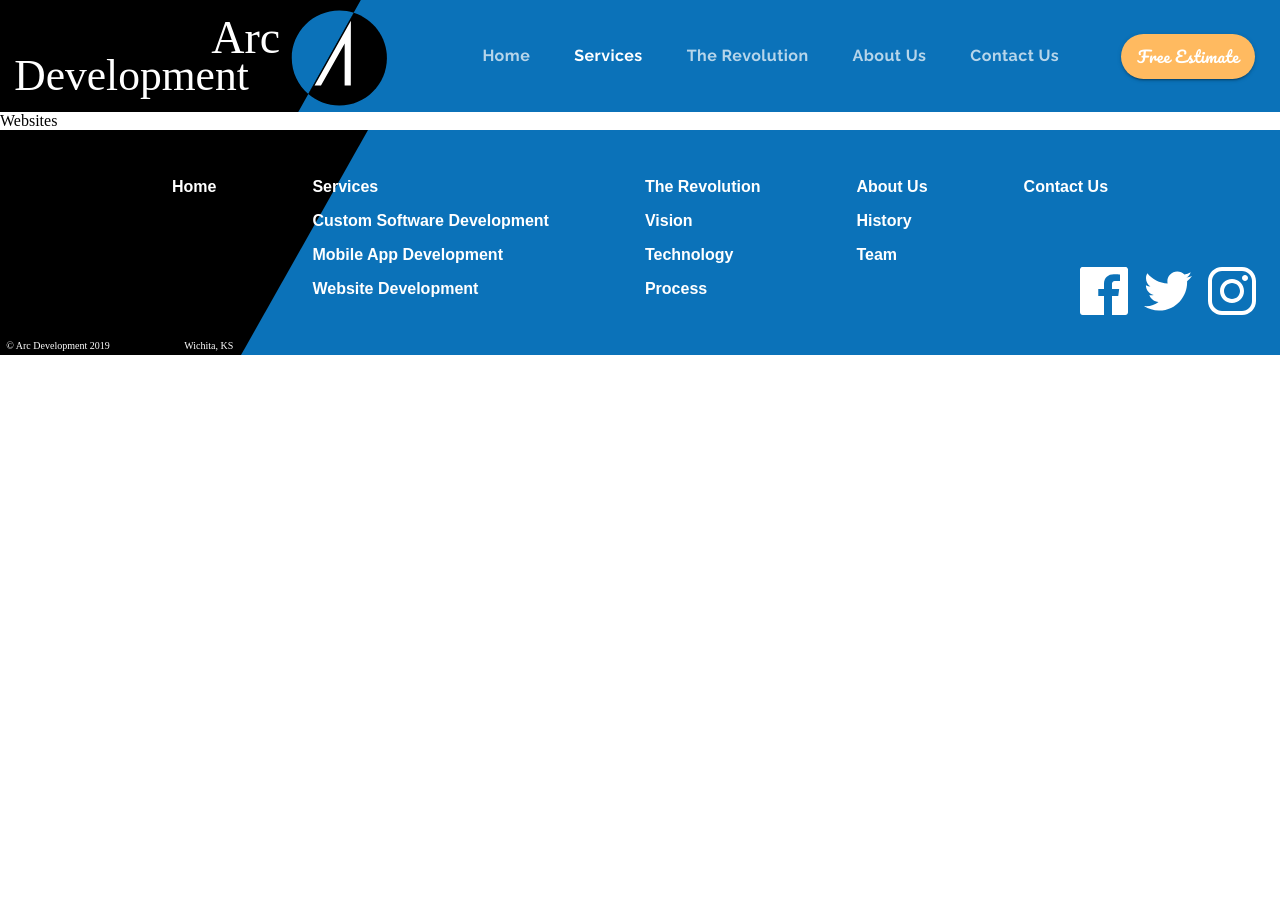
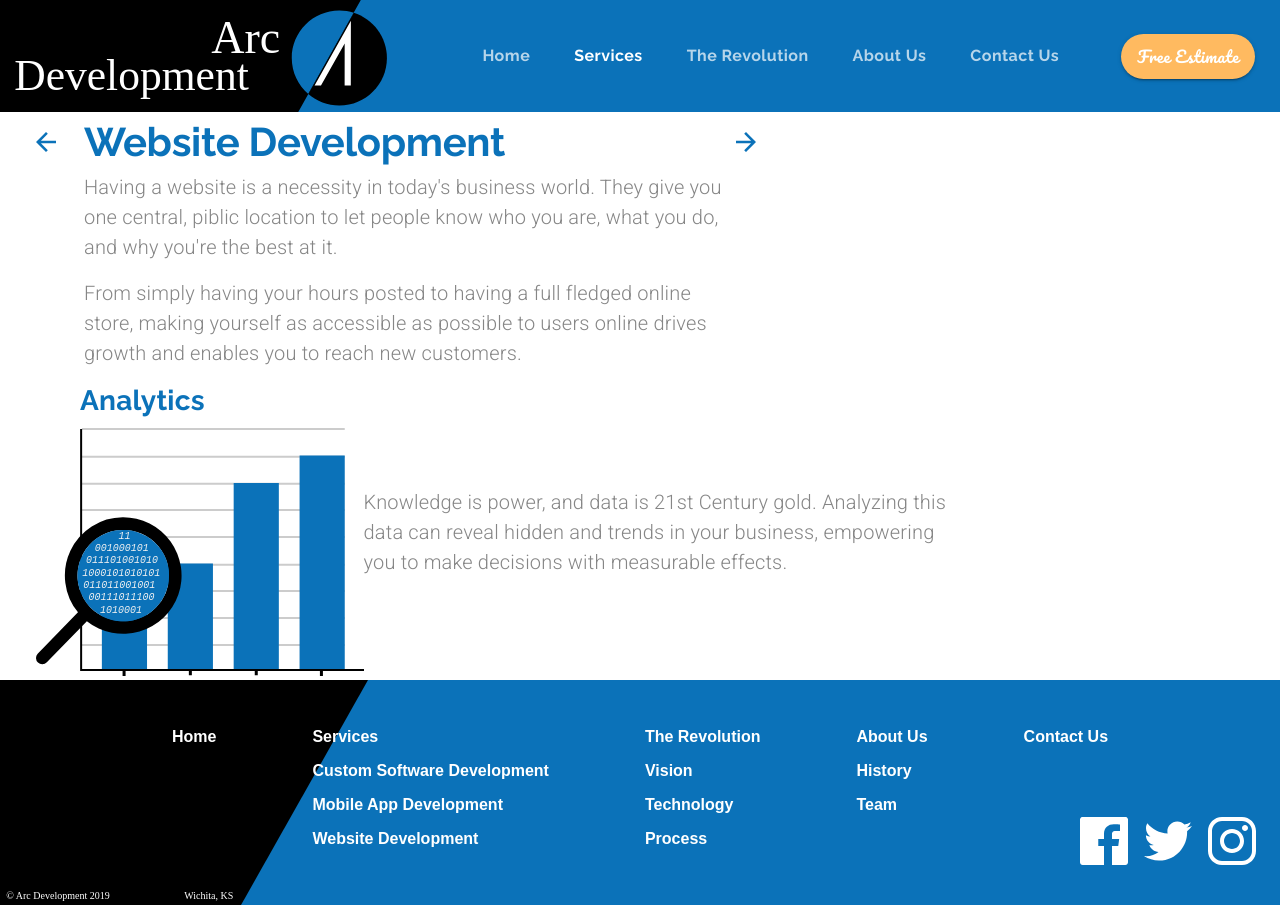
Before and after one commit to tanvirakibul/arc-development-app, a React (Create React App) app: page /websites in a window 1280 px wide. Before the commit the page ends 800 px from the top, so only its background shows below. Built offline with nearby package versions, Linux system fonts and the light colour scheme.

Commit message:
added a new website development page

```diff
--- a/src/components/App.js
+++ b/src/components/App.js
@@ -7,6 +7,8 @@
 import LandingPage from '../components/LandingPage';
 import Services from './Services';
 import CustomSoftware from './CustomSoftware';
+import MobileApps from './MobileApps';
+import Websites from './Websites';
 
 function App() {
 
@@ -30,8 +32,12 @@
            <Route exact path="/customsoftware" render={(props) => <CustomSoftware
            {...props}
            setValue={setValue} setSelectedIndex={setSelectedIndex} />} />
-           <Route exact path="/mobileapps" component={() => <div>Mobile Apps</div>} />
-           <Route exact path="/websites" component={() => <div>Websites</div>} />
+           <Route exact path="/mobileapps" render={(props) => <MobileApps
+           {...props}
+           setValue={setValue} setSelectedIndex={setSelectedIndex} />}  />
+           <Route exact path="/websites" render={(props) => <Websites
+           {...props}
+           setValue={setValue} setSelectedIndex={setSelectedIndex} />}   />
            <Route exact path="/revolution" component={() => <div>The Revolution</div>} />
            <Route exact path="/about" component={() => <div>About Us</div>} />
            <Route exact path="/contact" component={() => <div>Contact</div>} />
--- /dev/null
+++ b/src/components/Websites.js
@@ -0,0 +1,132 @@
+import React from 'react';
+import Lottie from 'react-lottie';
+import { Link } from 'react-router-dom';
+import {makeStyles, useTheme} from '@material-ui/core/styles';
+import Grid from '@material-ui/core/Grid';
+import Hidden from '@material-ui/core/Hidden';
+import IconButton from '@material-ui/core/IconButton';
+import Typography from '@material-ui/core/Typography';
+import useMediaQuery from '@material-ui/core/useMediaQuery';
+import CallToAction from './ui/CallToAction';
+
+import backArrow from '../assets/backArrow.svg';
+import forwardArrow from '../assets/forwardArrow.svg';
+import analytics from '../assets/analytics.svg';
+import seo from '../assets/seo.svg';
+import outreach from '../assets/outreach.svg';
+import ecommerce from '../assets/ecommerce.svg';
+
+const useStyles = makeStyles(theme => ({
+    heading: {
+        maxWidth: "40em"
+    },
+    arrowContainer: {
+        marginTop: "0.5em"
+    },
+    rowContainer: {
+        paddingLeft: "5em",
+        paddingRight: "5em",
+        [theme.breakpoints.down("sm")] : {
+            paddingLeft: '1.5em',
+            paddingRight: "1.5em"
+        }
+    },
+    itemContainer: {
+        maxWidth: "40em"
+    },
+    paragraphContainer : {
+        maxWidth: "30em"
+    }
+
+}));
+
+
+export default function Websites(props) {
+
+    const classes = useStyles();
+    const theme = useTheme();
+    const matchesMD = useMediaQuery(theme.breakpoints.down("md"));
+    const matchesSM = useMediaQuery(theme.breakpoints.down("sm"));
+
+    return (
+        <Grid container direction="column">
+          <Grid item container
+            direction="row" justify={matchesMD ? "center" : undefined}
+            className={classes.rowContainer}>
+            {/* Back arrow item */}
+            <Hidden mdDown>
+                <Grid item className={classes.arrowContainer}
+                style={{marginRight: "1em", marginLeft: "-3.5em"}}>
+                    <IconButton style={{backgroundColor: "transparent"}}
+                    component={Link} to="/mobileapps"
+                    onClick={() => props.setSelectedIndex(2)}>
+                        <img src={backArrow} alt="Back to Mobile App Development Page" />
+                    </IconButton>
+                </Grid>
+            </Hidden>
+            {/* Text items */}
+            <Grid item container direction="column" className={classes.heading}>
+                <Grid item>
+                    <Typography variant="h2" align={matchesMD ? "center" : undefined}
+                    >Website Development</Typography>
+                </Grid>
+                <Grid item>
+                    <Typography variant="body1" paragraph
+                    align={matchesMD ? "center" : undefined}>
+                    Having a website is a necessity in today's business world. They
+                    give you one central, piblic location to let people know who you
+                    are, what you do, and why you're the best at it.
+                    </Typography>
+                    <Typography variant="body1" paragraph
+                    align={matchesMD ? "center" : undefined}>
+                    From simply having your hours posted to having a full
+                    fledged online store, making yourself as accessible as
+                    possible to users online drives growth and enables you
+                    to reach new customers.
+                    </Typography>
+                </Grid>
+            </Grid>
+            {/* Grid item from second arrow */}
+            <Hidden mdDown>
+            <Grid item className={classes.arrowContainer}>
+                <IconButton style={{backgroundColor: "transparent"}}
+                component={Link} to="/services"
+                onClick={() => props.setSelectedIndex(0)}
+                >
+                    <img src={forwardArrow} alt=" Forward to Services Page" />
+                </IconButton>
+            </Grid>
+            </Hidden>
+            </Grid>
+            {/* Analytics starts */}
+            <Grid item container
+            alignItems="center"
+            direction="row"
+            className={classes.rowContainer} >
+
+            <Grid item>
+                <Grid container direction ="column">
+                    <Grid item>
+                        <Typography variant="h4" gutterBottom>Analytics</Typography>
+                    </Grid>
+                    <Grid item>
+                        <img src={analytics}
+                        style={{marginLeft: "-2.75em"}}
+                        alt="graph with magnifying glass revealing 1's and 0's" />
+                    </Grid>
+                </Grid>
+            </Grid>
+            <Grid item>
+                <Typography variant="body1"
+                className={classes.paragraphContainer}>
+                    Knowledge is power, and data is 21st Century gold.
+                    Analyzing this data can reveal hidden and trends in your
+                    business, empowering you to make decisions with measurable effects.
+                </Typography>
+            </Grid>
+            </Grid>
+            {/* Analytics ends */}
+        </Grid>
+    )
+
+}
```
Also changed, not shown: 1 other file (tests, documents, lock files or other folders).
